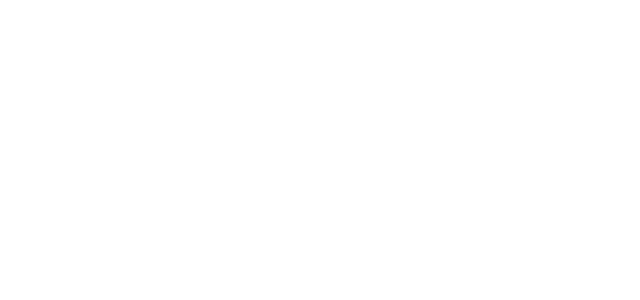
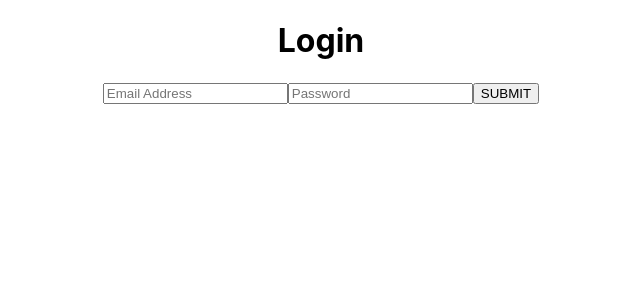
Before and after one commit to billyendres/frontend-dev-test, a React (Create React App) app: page /login in a window 1280 px wide. Shown: the top 300 px of the page, without its empty margins (319-959 px from the left). Built offline with nearby package versions, Linux system fonts and the light colour scheme; no server answers.

Commit message:
added device page and user login(token received)

```diff
--- a/src/components/App.js
+++ b/src/components/App.js
@@ -1,6 +1,8 @@
 import React, { Component } from "react";
 import { BrowserRouter as Router, Switch, Route } from "react-router-dom";
 import Home from "./Home";
+import Devices from "./Devices";
+import Login from "./Login";
 
 class App extends Component {
 	render() {
@@ -8,6 +10,8 @@
 			<Router>
 				<Switch>
 					<Route exact path="/" component={Home} />
+					<Route exact path="/devices" component={Devices} />
+					<Route exact path="/login" component={Login} />
 				</Switch>
 			</Router>
 		);
--- /dev/null
+++ b/src/components/Devices.js
@@ -0,0 +1,50 @@
+import React, { Component } from "react";
+import axios from "axios";
+
+class Devices extends Component {
+	state = {
+		device: [],
+		number: []
+	};
+	async componentDidMount() {
+		const response = await axios.get("http://35.201.2.209/devices");
+		this.setState({ device: JSON.stringify(response.data.devices.length) });
+		this.setState({
+			number: Object.keys(response.data.devices)
+		});
+		console.log(response);
+		console.log(this.state.number);
+	}
+
+	render() {
+		return (
+			<div style={{ textAlign: "center" }}>
+				<div style={{ fontSize: "3em" }}>{this.state.device}</div>
+				<p>DEVICES ONLINE</p>
+				<div
+					style={{
+						display: "flex",
+						flexWrap: "wrap",
+						justifyContent: "center"
+					}}
+				>
+					{this.state.number.map(num => (
+						<div
+							style={{
+								width: "1em",
+								background: "black",
+								border: "30px solid black",
+								borderRadius: "50%",
+								margin: "2em"
+							}}
+						>
+							{num}
+						</div>
+					))}
+				</div>
+			</div>
+		);
+	}
+}
+
+export default Devices;
--- /dev/null
+++ b/src/components/Login.js
@@ -0,0 +1,55 @@
+import React, { Component } from "react";
+import axios from "axios";
+
+axios
+	.post(`http://35.201.2.209/login`, {
+		email: "endres63@hotmail.com",
+		password: "meld123"
+	})
+	.then(res => {
+		console.log(res);
+		console.log(res.data);
+	});
+
+class Login extends Component {
+	handleChange = e => {
+		this.setState({
+			[e.target.name]: e.target.value
+		});
+	};
+
+	handleSubmit = event => {
+		event.preventDefault();
+	};
+
+	render() {
+		return (
+			<div className="center" style={{ textAlign: "center" }}>
+				<div className="card">
+					<h1>Login</h1>
+					<form onSubmit={this.handleSubmit}>
+						<input
+							className="form-item"
+							placeholder="Email Address"
+							name="email"
+							type="text"
+							onChange={this.handleChange}
+						/>
+						<input
+							className="form-item"
+							placeholder="Password"
+							name="password"
+							type="password"
+							onChange={this.handleChange}
+						/>
+						<input className="form-submit" value="SUBMIT" type="submit" />
+					</form>
+				</div>
+			</div>
+		);
+	}
+}
+
+export default Login;
+
+// eyJhbGciOiJIUzI1NiIsInR5cCI6IkpXVCJ9.eyJub3ciOjE1NjQyODI4MDg4NDEsInNlbmRlciI6ImVuZHJlczYzQGhvdG1haWwuY29tIiwiaWF0IjoxNTY0MjgyODA4fQ.AtMm2IrU7wjbo8q53hrvmaSE80vTDFlTFwhHWepJx4c
```
